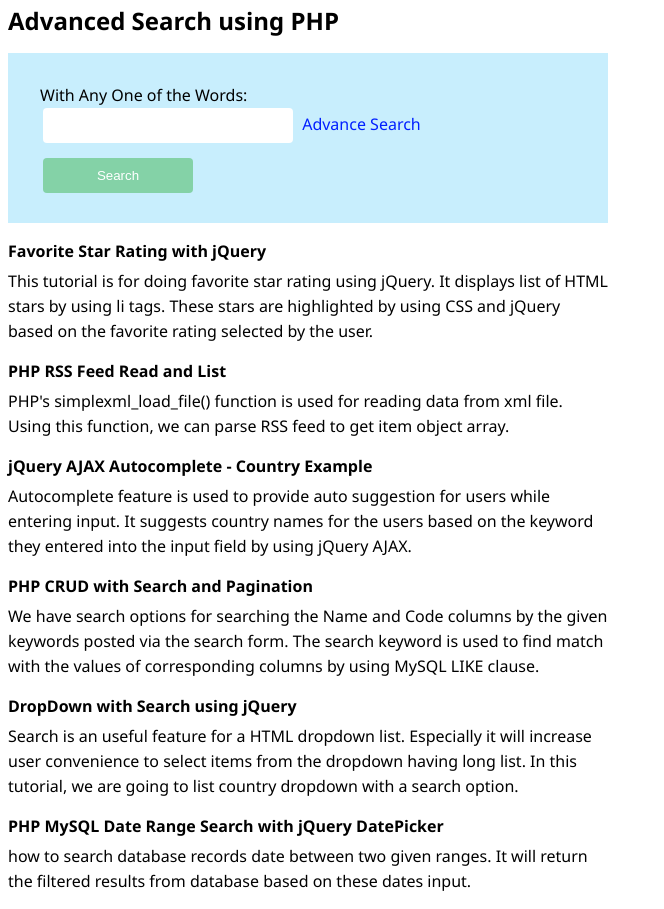
After one commit to lucius02/FixEBilly, a PHP site: page /advanced-search-using-php/index.php in a window 1280 px wide. The commit adds this page. Shown: the whole page, without its empty margins (0-664 px from the left). Run offline with PHP 8.4, Linux system fonts and the light colour scheme; data comes from the database, SQL or seed files in the repository; both versions use the stored data as it was after the commit.

Commit message:
update filter

```diff
--- /dev/null
+++ b/advanced-search-using-php/index.php
@@ -0,0 +1,143 @@
+<?php
+	$conn = mysqli_connect("localhost", "root", "", "blog_samples");
+	$with_any_one_of = "";
+	$with_the_exact_of = "";
+	$without = "";
+	$starts_with = "";
+	$search_in = "";
+	$advance_search_submit = "";
+
+	$queryCondition = "";
+	if(!empty($_POST["search"])) {
+		$advance_search_submit = $_POST["advance_search_submit"];
+		foreach($_POST["search"] as $k=>$v){
+			if(!empty($v)) {
+
+				$queryCases = array("with_any_one_of","with_the_exact_of","without","starts_with");
+				if(in_array($k,$queryCases)) {
+					if(!empty($queryCondition)) {
+						$queryCondition .= " AND ";
+					} else {
+						$queryCondition .= " WHERE ";
+					}
+				}
+				switch($k) {
+					case "with_any_one_of":
+						$with_any_one_of = $v;
+						$wordsAry = explode(" ", $v);
+						$wordsCount = count($wordsAry);
+						for($i=0;$i<$wordsCount;$i++) {
+							if(!empty($_POST["search"]["search_in"])) {
+								$queryCondition .= $_POST["search"]["search_in"] . " LIKE '%" . $wordsAry[$i] . "%'";
+							} else {
+								$queryCondition .= "title LIKE '" . $wordsAry[$i] . "%' OR description LIKE '" . $wordsAry[$i] . "%'";
+							}
+							if($i!=$wordsCount-1) {
+								$queryCondition .= " OR ";
+							}
+						}
+						break;
+					case "with_the_exact_of":
+						$with_the_exact_of = $v;
+						if(!empty($_POST["search"]["search_in"])) {
+							$queryCondition .= $_POST["search"]["search_in"] . " LIKE '%" . $v . "%'";
+						} else {
+							$queryCondition .= "title LIKE '%" . $v . "%' OR description LIKE '%" . $v . "%'";
+						}
+						break;
+					case "without":
+						$without = $v;
+						if(!empty($_POST["search"]["search_in"])) {
+							$queryCondition .= $_POST["search"]["search_in"] . " NOT LIKE '%" . $v . "%'";
+						} else {
+							$queryCondition .= "title NOT LIKE '%" . $v . "%' AND description NOT LIKE '%" . $v . "%'";
+						}
+						break;
+					case "starts_with":
+						$starts_with = $v;
+						if(!empty($_POST["search"]["search_in"])) {
+							$queryCondition .= $_POST["search"]["search_in"] . " LIKE '" . $v . "%'";
+						} else {
+							$queryCondition .= "title LIKE '" . $v . "%' OR description LIKE '" . $v . "%'";
+						}
+						break;
+					case "search_in":
+						$search_in = $_POST["search"]["search_in"];
+						break;
+				}
+			}
+		}
+	}
+	$orderby = " ORDER BY id desc";
+	$sql = "SELECT * FROM links " . $queryCondition;
+	$result = mysqli_query($conn,$sql);
+
+?>
+<html>
+	<head>
+	<title>Advanced Search using PHP</title>
+	<link href="style.css" type="text/css" rel="stylesheet"/>
+	<script>
+		function showHideAdvanceSearch() {
+			if(document.getElementById("advanced-search-box").style.display=="none") {
+				document.getElementById("advanced-search-box").style.display = "block";
+				document.getElementById("advance_search_submit").value= "1";
+			} else {
+				document.getElementById("advanced-search-box").style.display = "none";
+				document.getElementById("with_the_exact_of").value= "";
+				document.getElementById("without").value= "";
+				document.getElementById("starts_with").value= "";
+				document.getElementById("search_in").value= "";
+				document.getElementById("advance_search_submit").value= "";
+			}
+		}
+	</script>
+	</head>
+	<body>
+		<h2>Advanced Search using PHP</h2>
+    <div>
+			<form name="frmSearch" method="post" action="index.php">
+			<input type="hidden" id="advance_search_submit" name="advance_search_submit" value="<?php echo $advance_search_submit; ?>">
+			<div class="search-box">
+				<label class="search-label">With Any One of the Words:</label>
+				<div>
+					<input type="text" name="search[with_any_one_of]" class="demoInputBox" value="<?php echo $with_any_one_of; ?>"	/>
+					<span id="advance_search_link" onClick="showHideAdvanceSearch()">Advance Search</span>
+				</div>
+				<div id="advanced-search-box" <?php if(empty($advance_search_submit)) { ?>style="display:none;"<?php } ?>>
+					<label class="search-label">With the Exact String:</label>
+					<div>
+						<input type="text" name="search[with_the_exact_of]" id="with_the_exact_of" class="demoInputBox" value="<?php echo $with_the_exact_of; ?>"	/>
+					</div>
+					<label class="search-label">Without:</label>
+					<div>
+						<input type="text" name="search[without]" id="without" class="demoInputBox" value="<?php echo $without; ?>"	/>
+					</div>
+					<label class="search-label">Starts With:</label>
+					<div>
+						<input type="text" name="search[starts_with]" id="starts_with" class="demoInputBox" value="<?php echo $starts_with; ?>"	/>
+					</div>
+					<label class="search-label">Search Keywords in:</label>
+					<div>
+						<select name="search[search_in]" id="search_in" class="demoInputBox">
+							<option value="">Select Column</option>
+							<option value="title" <?php if($search_in=="title") { echo "selected"; } ?>>Title</option>
+							<option value="description" <?php if($search_in=="description") { echo "selected"; } ?>>Description</option>
+						</select>
+					</div>
+				</div>
+
+				<div>
+					<input type="submit" name="go" class="btnSearch" value="Search">
+				</div>
+			</div>
+			</form>
+			<?php while($row = mysqli_fetch_assoc($result)) { ?>
+			<div>
+				<div><strong><?php echo $row["title"]; ?></strong></div>
+				<div class="result-description"><?php echo $row["description"]; ?></div>
+			</div>
+			<?php } ?>
+		</div>
+	</body>
+</html>
--- /dev/null
+++ b/advanced-search-using-php/style.css
@@ -0,0 +1,35 @@
+body{
+    width: 600px;
+    font-family: "Segoe UI",Optima,Helvetica,Arial,sans-serif;
+    line-height: 25px;
+}
+.search-box {
+    padding: 30px;
+    background-color:#C8EEFD;
+}
+.search-label{
+    margin:2px;
+}
+.demoInputBox {
+    padding: 10px;
+    border: 0;
+    border-radius: 4px;
+    margin: 0px 5px 15px;
+    width: 250px;
+}
+.btnSearch{
+    padding: 10px;
+    background: #84D2A7;
+    border: 0;
+    border-radius: 4px;
+    margin: 0px 5px;
+    color: #FFF;
+    width: 150px;
+}
+#advance_search_link {
+    color: #001FFF;
+    cursor: pointer;
+}
+.result-description{
+    margin: 5px 0px 15px;
+}
--- a/data_Frontend.php
+++ b/data_Frontend.php
@@ -178,7 +178,7 @@ try {
                 <input class="invulveld" type="file" name="plaatje" required />
                 <label class="label"for = "niveau">Niveau:</label><br>
                 <div class="niveau_block" required>
-                    <input class="invulbox" type = "checkbox" id="niveau1" name = "niveau[]" value="beginner">
+                    <input class="invulbox" type = "checkbox" id="niveau1" name = "niveau[]" value="Beginner">
                     <label class="checkbox"for ="niveau1">Beginner</label><br>
                     <input class="invulbox" type = "checkbox" id="niveau2" name = "niveau[]" value="Gevorderde">
                     <label class="checkbox"for ="niveau2">Gevorderde</label><br>
```
Also changed, not shown: advanced-search-using-php/links.sql (added, +73 -0 lines), search/index.php (+127 -6 lines), search/style.css (+45 -1 lines).
